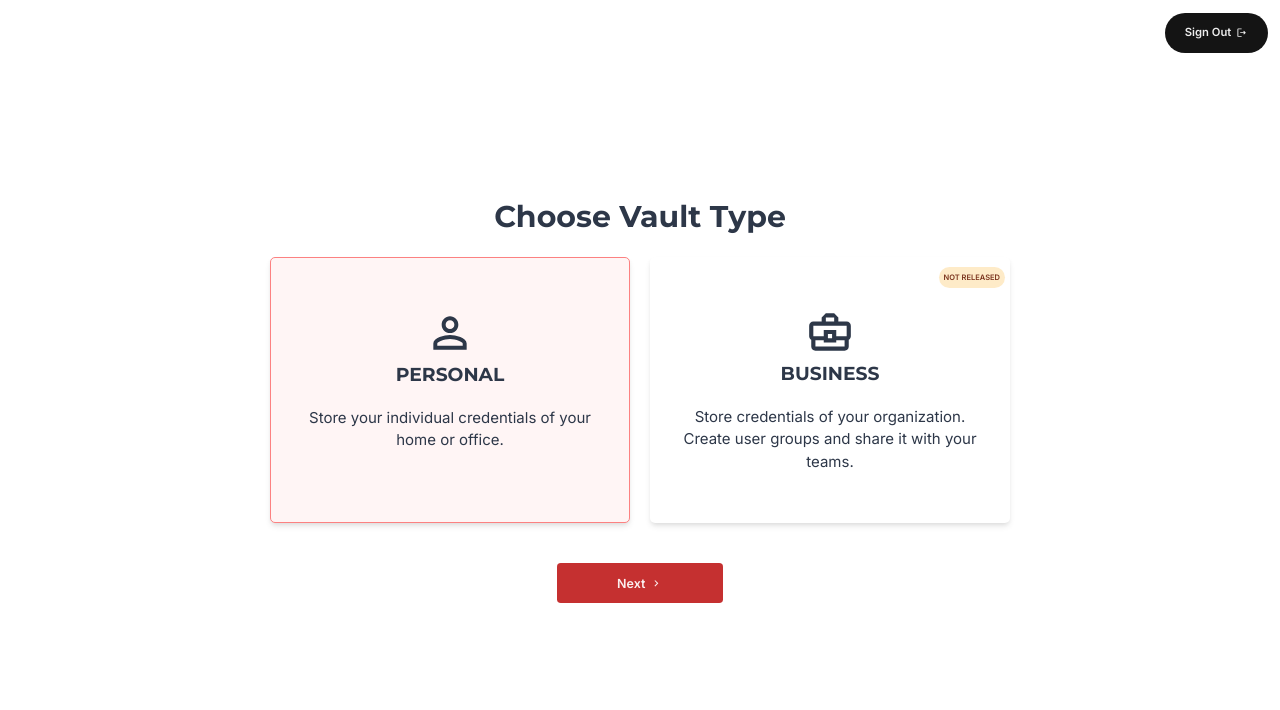
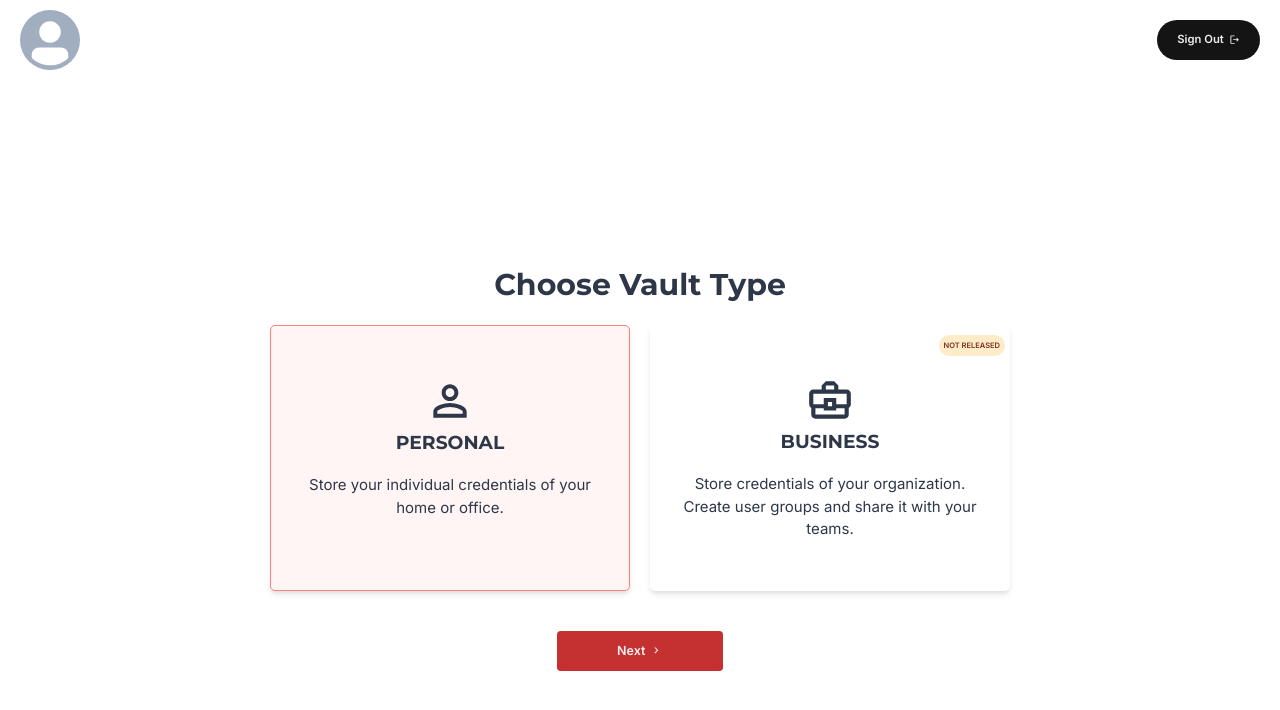
Before and after one commit to adarshaacharya/PassMan, a Next.js app: page /vaults in a window 1280 px wide. Shown: the top 710 px of the page. Built offline with nearby package versions, Linux system fonts and the light colour scheme; no server answers.

Commit message:
feat: get avatar from next auth session

```diff
--- /dev/null
+++ b/src/components/AuthLayout.tsx
@@ -0,0 +1,49 @@
+import { Avatar, Button, Stack } from '@chakra-ui/react';
+import { signOut, useSession } from 'next-auth/react';
+import * as React from 'react';
+import { MdOutlineLogout } from 'react-icons/md';
+
+function AuthLayout({ children }: { children: React.ReactNode }) {
+  const { data } = useSession();
+  const handleSignOut = () => {
+    signOut();
+  };
+
+  const name = data?.user?.name ?? '';
+  const avatar = data?.user?.image ?? '';
+
+  return (
+    <React.Fragment>
+      <Stack
+        flex={{ base: 1, md: 0 }}
+        justify="space-between"
+        direction="row"
+        alignItems="center"
+        spacing={6}
+        pt="4"
+        px="8"
+      >
+        <Avatar name={name} size="xl" src={avatar} />
+
+        <Button
+          size="lg"
+          p={8}
+          rounded="full"
+          type="button"
+          bg="blackAlpha.900"
+          color="whiteAlpha.900"
+          _hover={{
+            bg: 'blackAlpha.800',
+          }}
+          rightIcon={<MdOutlineLogout />}
+          onClick={handleSignOut}
+        >
+          Sign Out
+        </Button>
+      </Stack>
+      {children}
+    </React.Fragment>
+  );
+}
+
+export default AuthLayout;
--- a/src/components/SignOut.tsx
+++ /dev/null
@@ -1,32 +0,0 @@
-import { Button } from '@chakra-ui/react';
-import { signOut } from 'next-auth/react';
-import { MdOutlineLogout } from 'react-icons/md';
-
-function SignOut() {
-  const handleSignOut = () => {
-    signOut();
-  };
-
-  return (
-    <Button
-      size="lg"
-      p={8}
-      rounded="full"
-      type="button"
-      bg="blackAlpha.900"
-      color="whiteAlpha.900"
-      _hover={{
-        bg: 'blackAlpha.800',
-      }}
-      rightIcon={<MdOutlineLogout />}
-      onClick={handleSignOut}
-      position="absolute"
-      top="5"
-      right="5"
-    >
-      Sign Out
-    </Button>
-  );
-}
-
-export default SignOut;
--- a/src/pages/vaults.tsx
+++ b/src/pages/vaults.tsx
@@ -2,7 +2,7 @@ import { enterVaultInformation } from '@/apis';
 import AccountSelectBox from '@/components/AccountSelectBox';
 import CreateVault from '@/components/CreateVault';
 import EnterVault from '@/components/EnterVault';
-import SignOut from '@/components/SignOut';
+import AuthLayout from '@/components/AuthLayout';
 import { accountSelectCards } from '@/consts';
 import { Vault } from '@/enums';
 import { Button, Flex, Heading, SimpleGrid, Stack } from '@chakra-ui/react';
@@ -38,7 +38,7 @@ function Dashboard() {
       }
       setVaultModal(VaultModal.CREATE);
     });
-  }, []);
+  }, [vaultCategory]);
 
   const enterMode = React.useMemo(() => {
     return vaultModal === VaultModal.ENTER;
@@ -47,10 +47,10 @@ function Dashboard() {
   const createMode = React.useMemo(() => {
     return vaultModal === VaultModal.CREATE;
   }, [vaultModal]);
-  console.log({ vaultCategory });
+
   return (
     //  we don't recommend adding custom margins to the children of HStack, VStack or Stack. use Flex or use the shouldWrapChildren prop.
-    <React.Fragment>
+    <AuthLayout>
       <CreateVault
         vaultCategory={vaultCategory}
         isOpen={createMode}
@@ -63,7 +63,6 @@ function Dashboard() {
         justifyContent="center"
         shouldWrapChildren
       >
-        <SignOut />
         <Heading as="h1" size="2xl" color="gray.700">
           Choose Vault Type
         </Heading>
@@ -97,7 +96,7 @@ function Dashboard() {
           </Button>
         </Flex>
       </Stack>
-    </React.Fragment>
+    </AuthLayout>
   );
 }
 
```
